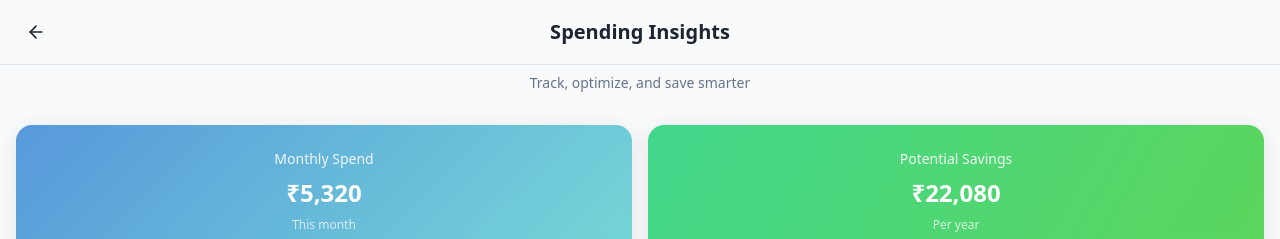
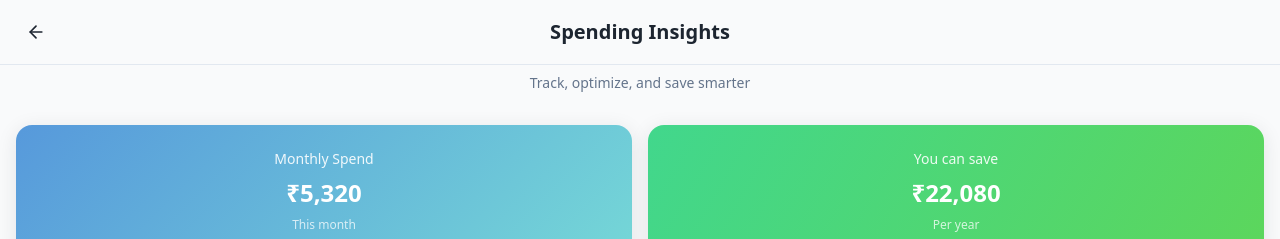
Before and after one commit to thenoseysmurf/sub-swachh-spark, a React (Vite) app: page /analytics in a window 1280 px wide. Shown: the top 239 px of the page. Built offline with nearby package versions, Linux system fonts and the light colour scheme.

Commit message:
Visual edit in Lovable
Edited UI in Lovable

```diff
--- a/src/pages/Analytics.tsx
+++ b/src/pages/Analytics.tsx
@@ -105,7 +105,7 @@ export default function Analytics() {
 
           <WidgetCard variant="savings" className="text-center py-6 hover-scale">
             <div className="space-y-2">
-              <p className="text-sm opacity-90">Potential Savings</p>
+              <p className="text-sm opacity-90">You can save</p>
               <p className="text-2xl font-bold">₹{(totalSavings * 12).toLocaleString()}</p>
               <p className="text-xs opacity-75">Per year</p>
             </div>
```
